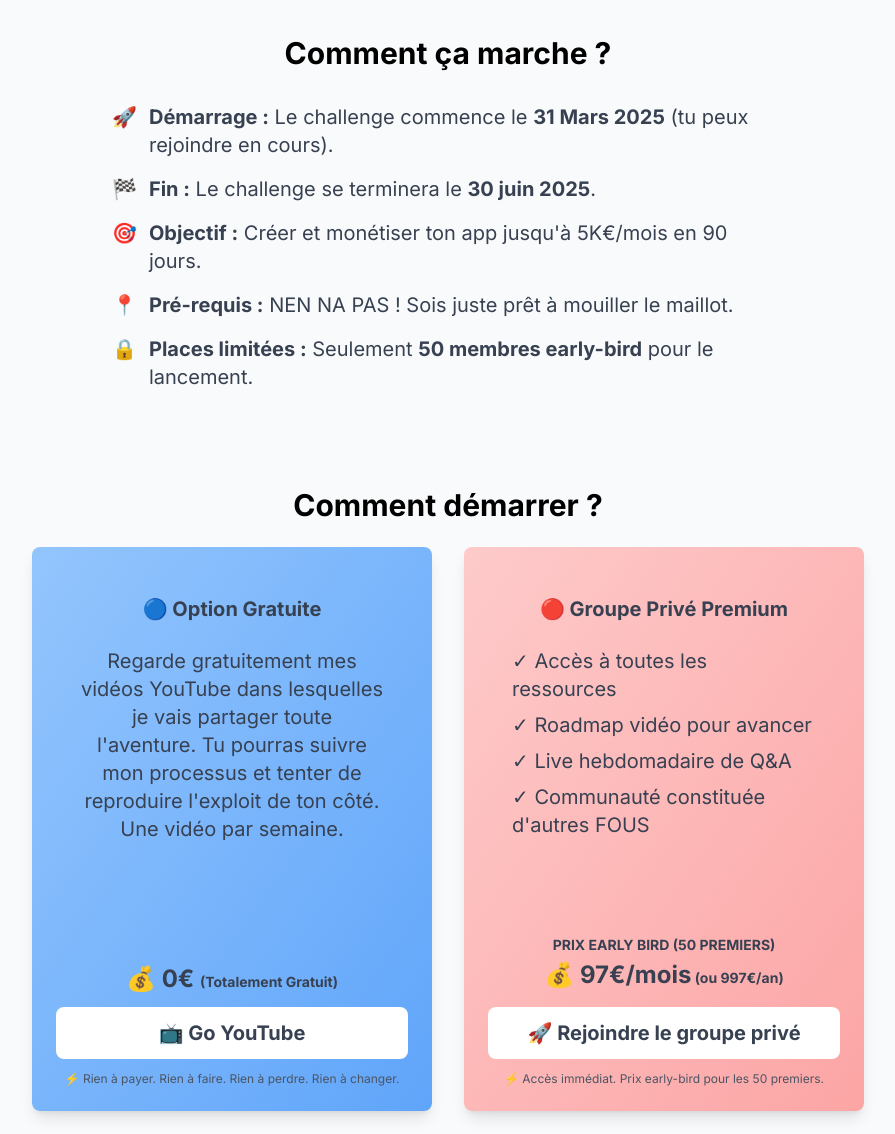
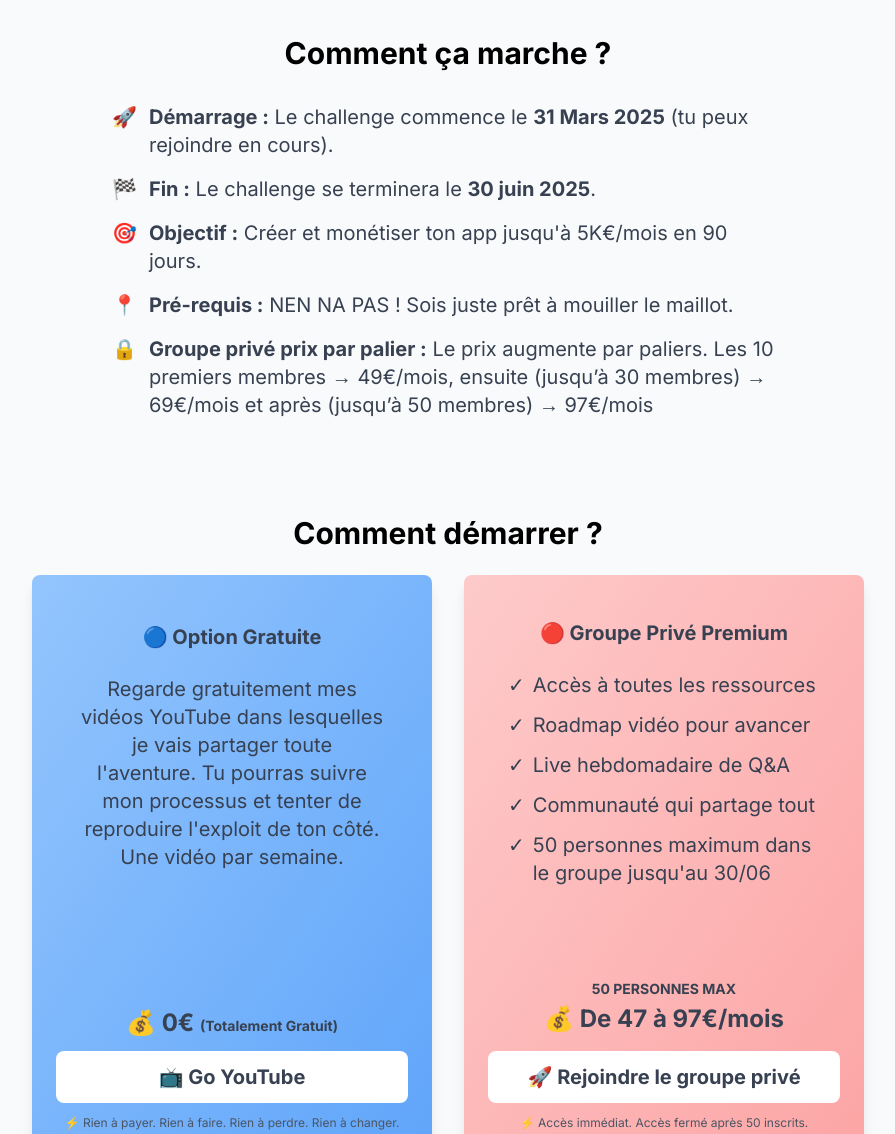
Before and after one commit to 5kappchallenge/5kappchallenge.github.io, a plain HTML site: page index.html in a window 1280 px wide. Shown: the part 1125-2259 px from the top of the page, without its empty margins (192-1087 px from the left). Drawn offline with nearby package versions, Linux system fonts and the light colour scheme; a script that the page names is missing.

Commit message:
Add mention of price by step

```diff
--- a/index.html
+++ b/index.html
@@ -79,8 +79,11 @@
                         <li class="flex items-baseline gap-3">
                             <span class="flex-none">🔒</span>
                             <div>
-                                <strong>Places limitées :</strong>
-                                Seulement <span class="font-bold">50 membres early-bird</span> pour le lancement.
+                                <strong>Groupe privé prix par palier :</strong>
+                                Le prix augmente par paliers.
+                                Les 10 premiers membres → 49€/mois,
+                                ensuite (jusqu’à 30 membres) → 69€/mois
+                                et après (jusqu’à 50 membres) → 97€/mois
                             </div>
                         </li>
                     </ul>
@@ -123,23 +126,38 @@
 
                 <!-- Groupe Privé Premium (Rouge - Matrix) -->
                 <div class="bg-gradient-to-br from-red-200 to-red-300 text-gray-700 rounded-lg shadow-lg p-6 text-center flex flex-col h-full">
-                    <div class="p-6">
+                    <div class="p-5">
                         <h3 class="text-xl font-bold mb-6">🔴 Groupe Privé Premium</h3>
-                        <ul class="mb-6 space-y-2 text-left">
-                            <li>✓ Accès à toutes les ressources</li>
-                            <li>✓ Roadmap vidéo pour avancer</li>
-                            <li>✓ Live hebdomadaire de Q&A</li>
-                            <li>✓ Communauté constituée d'autres FOUS</li>
+                        <ul class="mb-6 space-y-3 text-left">
+                            <li class="flex items-baseline gap-2">
+                                <span class="flex-none">✓</span>
+                                <div>Accès à toutes les ressources</div>
+                            </li>
+                            <li class="flex items-baseline gap-2">
+                                <span class="flex-none">✓</span>
+                                <div>Roadmap vidéo pour avancer</div>
+                            </li>
+                            <li class="flex items-baseline gap-2">
+                                <span class="flex-none">✓</span>
+                                <div>Live hebdomadaire de Q&A</div>
+                            </li>
+                            <li class="flex items-baseline gap-2">
+                                <span class="flex-none">✓</span>
+                                <div>Communauté qui partage tout</div>
+                            </li>
+                            <li class="flex items-baseline gap-2">
+                                <span class="flex-none">✓</span>
+                                <div>50 personnes maximum dans le groupe jusqu'au 30/06</div>
+                            </li>
                         </ul>
-
                     </div>
 
                     <div class="spacer my-6"></div>
 
                     <div class="mt-auto">
                         <div class="mb-4">
-                            <div class="text-sm uppercase mb-1 font-bold">Prix Early Bird (50 premiers)</div>
-                            <div class="text-2xl font-bold">💰 97€/mois<span class="text-sm mb-4"> (ou 997€/an)</span></div>
+                            <div class="text-sm uppercase mb-1 font-bold">50 personnes max</div>
+                            <div class="text-2xl font-bold">💰 De 47 à 97€/mois</div>
 
                         </div>
                         <!-- CTA Final -->
@@ -148,7 +166,7 @@
                             🚀 Rejoindre le groupe privé
                         </a>
 
-                        <p class="text-xs text-center mt-3 text-gray-600">⚡ Accès immédiat. Prix early-bird pour les 50 premiers.</p>
+                        <p class="text-xs text-center mt-3 text-gray-600">⚡ Accès immédiat. Accès fermé après 50 inscrits.</p>
                     </div>
                 </div>
 
```
